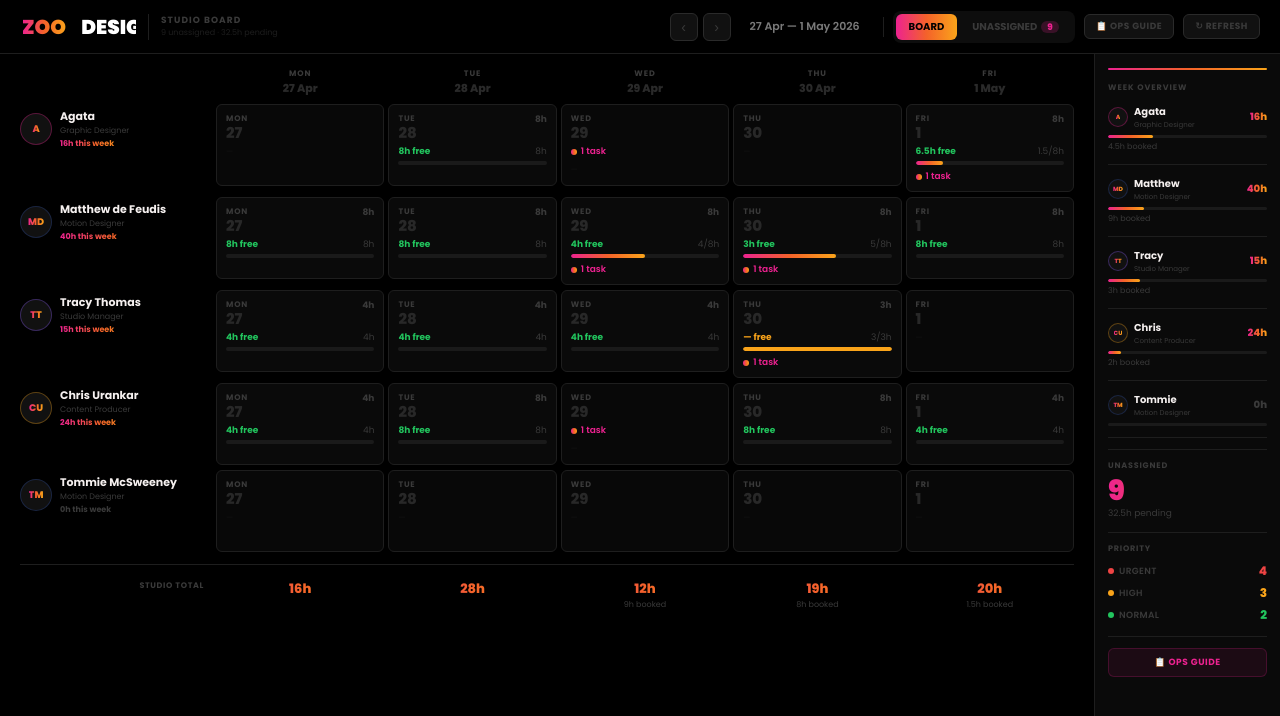
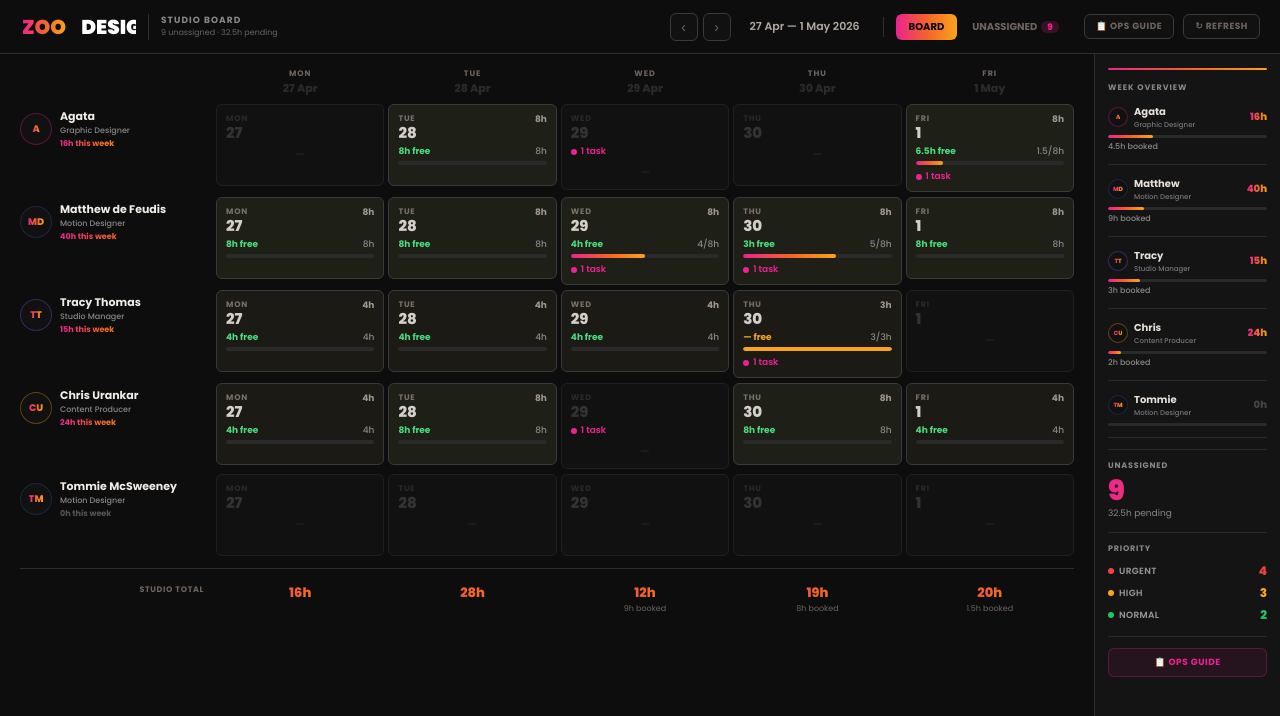
Before and after one commit to kbbz1506/zoodesign-board, a React (Vite) app: page / in a window 1280 px wide. Shown: the top 716 px of the page. Built offline with nearby package versions, Linux system fonts and the light colour scheme.

Commit message:
Update App.jsx

```diff
--- a/src/App.jsx
+++ b/src/App.jsx
@@ -1,6 +1,21 @@
 import { useState, useEffect } from "react";
 
-const B={magenta:"#ed2290",tangerine:"#faa41a",royalBlue:"#2e4ea2",black:"#000",G:"linear-gradient(90deg,#ed2290 0%,#f4622a 50%,#faa41a 100%)",s1:"#0a0a0a",s2:"#111",border:"#1e1e1e",b2:"#2a2a2a",tp:"#f5f0ef",ts:"#7a7a7a",tm:"#3a3a3a",green:"#22c55e",red:"#ef4444"};
+const B={
+  magenta:"#ed2290",tangerine:"#faa41a",royalBlue:"#2e4ea2",black:"#0d0d0d",
+  G:"linear-gradient(90deg,#ed2290 0%,#f4622a 50%,#faa41a 100%)",
+  // Surfaces — noticeably lighter so cells are readable
+  s1:"#161616",   // page background
+  s2:"#1f1f1f",   // card/panel background
+  s3:"#2a2a2a",   // elevated surface
+  // Borders — visible but not heavy
+  border:"#2e2e2e",
+  b2:"#3a3a3a",
+  // Text — much higher contrast throughout
+  tp:"#f0ece8",   // primary text — near white
+  ts:"#b0a8a0",   // secondary text — warm mid-grey (was #7a7a7a, almost invisible)
+  tm:"#6e6560",   // muted text — still readable (was #3a3a3a, disappeared)
+  green:"#22c55e",red:"#ef4444"
+};
 const G=B.G;
 const CC={BBC:"#2e4ea2",BUNNINGS:"#22c55e","COMM BANK":"#faa41a",PROLOGICAL:"#f97316",TOGA:"#06b6d4","TWO BLIND MICE":"#8b5cf6",WARRIGAL:"#ec4899"};
 const PC={urgent:"#ef4444",high:"#faa41a",normal:"#22c55e",low:"#4b5563"};
@@ -147,15 +162,19 @@ function CBar({available,committed}){
   const safe=Math.max(available,0.01),pct=Math.min((committed/safe)*100,110);
   const over=committed>available,warn=!over&&committed/available>=0.75;
   const barBg=over?B.red:warn?B.tangerine:G;
+  const freeH=Math.max(available-committed,0);
   return(
     <div>
       <div style={{display:"flex",justifyContent:"space-between",marginBottom:3}}>
-        <span style={{fontSize:9,fontFamily:"'Poppins',sans-serif",fontWeight:700,color:over?B.red:warn?B.tangerine:B.green}}>
-          {over?`+${(committed-available).toFixed(1)}h over`:`${hl(Math.max(available-committed,0))} free`}
+        <span style={{fontSize:9,fontFamily:"'Poppins',sans-serif",fontWeight:700,
+          color:over?B.red:warn?B.tangerine:"#4ade80"}}>  {/* brighter green */}
+          {over?`+${(committed-available).toFixed(1)}h over`:`${hl(freeH)} free`}
         </span>
-        <span style={{fontSize:9,fontFamily:"'Poppins',sans-serif",color:B.tm}}>{committed>0?`${committed}/${available}h`:`${available}h`}</span>
+        <span style={{fontSize:9,fontFamily:"'Poppins',sans-serif",color:"#888",fontWeight:500}}>
+          {committed>0?`${committed}/${available}h`:`${available}h`}
+        </span>
       </div>
-      <div style={{height:4,background:"#1a1a1a",borderRadius:2,overflow:"hidden"}}>
+      <div style={{height:4,background:"#2a2a2a",borderRadius:2,overflow:"hidden"}}>
         <div style={{height:"100%",width:`${Math.min(pct,100)}%`,background:barBg,borderRadius:2,transition:"width 0.4s"}}/>
       </div>
     </div>
@@ -165,25 +184,56 @@ function CBar({available,committed}){
 function DayCell({day,cap,committed,taskCount,isToday,onClick}){
   const avail=cap?.availableHours??0,status=cap?.status??"Unavailable";
   const isPH=status==="Public Holiday",unavail=status==="Unavailable"||avail===0;
+  const partAvail=status==="Partially Available";
   const over=committed>avail&&avail>0;
   const[hov,setHov]=useState(false);
-  let bg=B.s1;if(isPH)bg="#120a00";else if(unavail)bg="#080808";else if(isToday)bg="#110008";
-  const bdr=hov&&!unavail?B.magenta:isToday?`${B.magenta}55`:over?`${B.red}66`:B.border;
+
+  // Clear visual hierarchy: available = noticeably lighter, unavailable = dark/muted, today = tinted
+  let bg="#1a1a1a"; // default unavailable — dark but not black
+  if(isPH) bg="#1c1506";                          // warm dark amber tint
+  else if(unavail) bg="#111";                     // darkest — clearly off
+  else if(isToday) bg="#1e0d18";                  // magenta-tinted for today
+  else if(partAvail) bg="#1c1a14";                // slight warm tint for partial
+  else bg="#1e2018";                              // available — slightly lifted warm green-tinted dark
+
+  const bdr=hov&&!unavail
+    ? B.magenta
+    : isToday ? `${B.magenta}88`
+    : over ? `${B.red}88`
+    : !unavail&&!isPH ? "#3a3a3a"                 // available cells get a visible border
+    : "#202020";                                  // unavailable cells recede
+
+  // Day number colour — available = warm white, unavailable = clearly dimmed
+  const dayNumColor=unavail&&!isPH?"#333":isToday?"#fff":!unavail?"#d4cfc9":"#555";
+  const dayLabelColor=unavail&&!isPH?"#2a2a2a":isToday?B.magenta:!unavail?"#7a7268":"#333";
+
   return(
     <div onClick={()=>{if(!unavail||isPH)onClick();}} onMouseEnter={()=>setHov(true)} onMouseLeave={()=>setHov(false)}
-      style={{background:bg,borderRadius:6,padding:"8px 9px",minHeight:82,border:`1px solid ${bdr}`,cursor:unavail&&!isPH?"default":"pointer",transition:"border-color 0.15s",position:"relative",overflow:"hidden"}}>
+      style={{background:bg,borderRadius:6,padding:"8px 9px",minHeight:82,border:`1px solid ${bdr}`,cursor:unavail&&!isPH?"default":"pointer",transition:"border-color 0.15s,background 0.15s",position:"relative",overflow:"hidden"}}>
       {isToday&&<div style={{position:"absolute",top:0,left:0,right:0,height:2,background:G}}/>}
       <div style={{display:"flex",justifyContent:"space-between",alignItems:"flex-start",marginBottom:5,marginTop:isToday?4:0}}>
         <div>
-          <div style={{fontSize:8,fontFamily:"'Poppins',sans-serif",fontWeight:700,letterSpacing:"0.1em",color:isToday?B.magenta:B.tm}}>{DS[(day.getDay()+6)%7]}</div>
-          <div style={{fontSize:15,fontFamily:"'Poppins',sans-serif",fontWeight:800,lineHeight:1,...(isToday?{background:G,WebkitBackgroundClip:"text",WebkitTextFillColor:"transparent",backgroundClip:"text"}:{color:"#282828"})}}>{day.getDate()}</div>
+          <div style={{fontSize:8,fontFamily:"'Poppins',sans-serif",fontWeight:700,letterSpacing:"0.1em",color:dayLabelColor}}>{DS[(day.getDay()+6)%7]}</div>
+          <div style={{fontSize:15,fontFamily:"'Poppins',sans-serif",fontWeight:800,lineHeight:1,
+            ...(isToday?{background:G,WebkitBackgroundClip:"text",WebkitTextFillColor:"transparent",backgroundClip:"text"}:{color:dayNumColor})
+          }}>{day.getDate()}</div>
         </div>
-        {isPH?<span style={{fontSize:7,color:B.tangerine,background:"rgba(250,164,26,0.1)",border:`1px solid ${B.tangerine}44`,padding:"1px 5px",borderRadius:10,fontFamily:"'Poppins',sans-serif",fontWeight:700}}>PH</span>
-          :!unavail&&<span style={{fontSize:9,fontFamily:"'Poppins',sans-serif",fontWeight:700,color:over?B.red:B.tm}}>{avail}h</span>}
+        {isPH
+          ? <span style={{fontSize:7,color:B.tangerine,background:"rgba(250,164,26,0.15)",border:`1px solid ${B.tangerine}66`,padding:"1px 5px",borderRadius:10,fontFamily:"'Poppins',sans-serif",fontWeight:700}}>PH</span>
+          : !unavail&&<span style={{fontSize:9,fontFamily:"'Poppins',sans-serif",fontWeight:700,color:over?B.red:"#a09890"}}>{avail}h</span>}
       </div>
       {!unavail&&!isPH&&avail>0&&<CBar available={avail} committed={committed}/>}
-      {taskCount>0&&<div style={{marginTop:5,display:"flex",alignItems:"center",gap:4}}><div style={{width:6,height:6,borderRadius:"50%",background:over?B.red:G,backgroundSize:"cover"}}/><span style={{fontSize:9,fontFamily:"'Poppins',sans-serif",fontWeight:600,color:over?B.red:B.magenta}}>{taskCount} task{taskCount!==1?"s":""}</span></div>}
-      {unavail&&!isPH&&<div style={{fontSize:8,color:B.tm,fontFamily:"'Poppins',sans-serif",marginTop:6,opacity:0.25}}>—</div>}
+      {taskCount>0&&(
+        <div style={{marginTop:5,display:"flex",alignItems:"center",gap:4}}>
+          <div style={{width:6,height:6,borderRadius:"50%",background:over?B.red:B.magenta}}/>
+          <span style={{fontSize:9,fontFamily:"'Poppins',sans-serif",fontWeight:600,color:over?B.red:B.magenta}}>
+            {taskCount} task{taskCount!==1?"s":""}
+          </span>
+        </div>
+      )}
+      {unavail&&!isPH&&(
+        <div style={{fontSize:11,color:"#2a2a2a",fontFamily:"'Poppins',sans-serif",marginTop:6,textAlign:"center"}}>—</div>
+      )}
     </div>
   );
 }
@@ -466,8 +516,8 @@ export default function App(){
           <Logo/>
           <div style={{width:1,height:26,background:B.border}}/>
           <div>
-            <div style={{fontSize:9,color:B.tm,fontFamily:"'Poppins',sans-serif",fontWeight:700,letterSpacing:"0.12em",textTransform:"uppercase"}}>Studio Board</div>
-            <div style={{fontSize:8,color:B.tm,fontFamily:"'Poppins',sans-serif",opacity:0.5}}>{filt.length} unassigned · {ph.toFixed(1)}h pending</div>
+            <div style={{fontSize:9,color:"#888",fontFamily:"'Poppins',sans-serif",fontWeight:700,letterSpacing:"0.12em",textTransform:"uppercase"}}>Studio Board</div>
+            <div style={{fontSize:8,color:"#666",fontFamily:"'Poppins',sans-serif"}}>{filt.length} unassigned · {ph.toFixed(1)}h pending</div>
           </div>
         </div>
         <div style={{display:"flex",alignItems:"center",gap:9}}>
@@ -514,9 +564,9 @@ export default function App(){
                   <div style={{display:"flex",alignItems:"center",gap:8,paddingRight:8,paddingTop:4}}>
                     <Av name={designer.designer} role={designer.role} size={32}/>
                     <div style={{minWidth:0}}>
-                      <div style={{fontSize:11,color:B.tp,fontFamily:"'Poppins',sans-serif",fontWeight:700,whiteSpace:"nowrap",overflow:"hidden",textOverflow:"ellipsis"}}>{designer.designer}</div>
-                      <div style={{fontSize:8,color:B.tm,fontFamily:"'Poppins',sans-serif"}}>{designer.role}</div>
-                      <div style={{fontSize:8,fontFamily:"'Poppins',sans-serif",fontWeight:700,marginTop:1,...(wkT>0?{background:G,WebkitBackgroundClip:"text",WebkitTextFillColor:"transparent",backgroundClip:"text"}:{color:B.tm})}}>{wkT}h this week</div>
+                      <div style={{fontSize:11,color:"#f0ece8",fontFamily:"'Poppins',sans-serif",fontWeight:700,whiteSpace:"nowrap",overflow:"hidden",textOverflow:"ellipsis"}}>{designer.designer}</div>
+                      <div style={{fontSize:8,color:"#888",fontFamily:"'Poppins',sans-serif",fontWeight:500}}>{designer.role}</div>
+                      <div style={{fontSize:8,fontFamily:"'Poppins',sans-serif",fontWeight:700,marginTop:1,...(wkT>0?{background:G,WebkitBackgroundClip:"text",WebkitTextFillColor:"transparent",backgroundClip:"text"}:{color:"#555"})}}>{wkT}h this week</div>
                     </div>
                   </div>
                   {wd.map((day,i)=>{
@@ -568,51 +618,51 @@ export default function App(){
         )}
 
         {/* SIDEBAR */}
-        <div style={{width:186,borderLeft:`1px solid ${B.border}`,padding:"14px 13px",overflowY:"auto",flexShrink:0,background:B.s1}}>
+        <div style={{width:186,borderLeft:`1px solid ${B.border}`,padding:"14px 13px",overflowY:"auto",flexShrink:0,background:"#141414"}}>
           <div style={{height:2,background:G,borderRadius:1,marginBottom:12}}/>
-          <div style={{fontSize:8,color:B.tm,fontFamily:"'Poppins',sans-serif",fontWeight:700,letterSpacing:"0.12em",textTransform:"uppercase",marginBottom:10}}>Week Overview</div>
+          <div style={{fontSize:8,color:"#888",fontFamily:"'Poppins',sans-serif",fontWeight:700,letterSpacing:"0.12em",textTransform:"uppercase",marginBottom:10}}>Week Overview</div>
           {DESIGNERS.map(d=>{
             const dCp=cap.filter(c=>c.clickupUserId===d.clickupUserId);
             const totH=dCp.reduce((s,c)=>s+(c.availableHours||0),0);
             const bkH=(asgn[d.clickupUserId]||[]).reduce((s,t)=>s+mh(t.time_estimate),0);
             const pct=totH>0?Math.min((bkH/totH)*100,100):0;
             return(
-              <div key={d.clickupUserId} style={{marginBottom:11,paddingBottom:11,borderBottom:`1px solid ${B.border}`}}>
+              <div key={d.clickupUserId} style={{marginBottom:11,paddingBottom:11,borderBottom:`1px solid #2a2a2a`}}>
                 <div style={{display:"flex",alignItems:"center",gap:6,marginBottom:5}}>
                   <Av name={d.designer} role={d.role} size={20}/>
                   <div style={{minWidth:0,flex:1}}>
-                    <div style={{fontSize:10,color:B.tp,fontFamily:"'Poppins',sans-serif",fontWeight:700,whiteSpace:"nowrap",overflow:"hidden",textOverflow:"ellipsis"}}>{d.designer.split(" ")[0]}</div>
-                    <div style={{fontSize:7,color:B.tm,fontFamily:"'Poppins',sans-serif"}}>{d.role}</div>
+                    <div style={{fontSize:10,color:"#e8e2dc",fontFamily:"'Poppins',sans-serif",fontWeight:700,whiteSpace:"nowrap",overflow:"hidden",textOverflow:"ellipsis"}}>{d.designer.split(" ")[0]}</div>
+                    <div style={{fontSize:7,color:"#777",fontFamily:"'Poppins',sans-serif",fontWeight:500}}>{d.role}</div>
                   </div>
-                  <div style={{fontSize:10,fontFamily:"'Poppins',sans-serif",fontWeight:800,flexShrink:0,...(totH>0?{background:G,WebkitBackgroundClip:"text",WebkitTextFillColor:"transparent",backgroundClip:"text"}:{color:B.tm})}}>{totH}h</div>
+                  <div style={{fontSize:10,fontFamily:"'Poppins',sans-serif",fontWeight:800,flexShrink:0,...(totH>0?{background:G,WebkitBackgroundClip:"text",WebkitTextFillColor:"transparent",backgroundClip:"text"}:{color:"#444"})}}>{totH}h</div>
                 </div>
-                <div style={{height:3,background:"#1a1a1a",borderRadius:2,overflow:"hidden",marginBottom:bkH>0?3:0}}>
+                <div style={{height:3,background:"#2a2a2a",borderRadius:2,overflow:"hidden",marginBottom:bkH>0?3:0}}>
                   <div style={{height:"100%",width:`${pct}%`,background:pct>80?B.tangerine:G,borderRadius:2,transition:"width 0.4s"}}/>
                 </div>
-                {bkH>0&&<div style={{fontSize:8,color:B.tm,fontFamily:"'Poppins',sans-serif"}}>{bkH}h booked</div>}
+                {bkH>0&&<div style={{fontSize:8,color:"#888",fontFamily:"'Poppins',sans-serif",fontWeight:500}}>{bkH}h booked</div>}
               </div>
             );
           })}
-          <div style={{marginTop:5,paddingTop:10,borderTop:`1px solid ${B.border}`}}>
-            <div style={{fontSize:8,color:B.tm,fontFamily:"'Poppins',sans-serif",fontWeight:700,letterSpacing:"0.1em",textTransform:"uppercase",marginBottom:5}}>Unassigned</div>
-            <div style={{fontSize:28,fontFamily:"'Poppins',sans-serif",fontWeight:900,lineHeight:1,...(filt.length>0?{background:G,WebkitBackgroundClip:"text",WebkitTextFillColor:"transparent",backgroundClip:"text"}:{color:B.tm})}}>{filt.length}</div>
-            <div style={{fontSize:9,color:B.tm,fontFamily:"'Poppins',sans-serif",marginTop:2}}>{ph.toFixed(1)}h pending</div>
+          <div style={{marginTop:5,paddingTop:10,borderTop:`1px solid #2a2a2a`}}>
+            <div style={{fontSize:8,color:"#888",fontFamily:"'Poppins',sans-serif",fontWeight:700,letterSpacing:"0.1em",textTransform:"uppercase",marginBottom:5}}>Unassigned</div>
+            <div style={{fontSize:28,fontFamily:"'Poppins',sans-serif",fontWeight:900,lineHeight:1,...(filt.length>0?{background:G,WebkitBackgroundClip:"text",WebkitTextFillColor:"transparent",backgroundClip:"text"}:{color:"#444"})}}>{filt.length}</div>
+            <div style={{fontSize:9,color:"#888",fontFamily:"'Poppins',sans-serif",marginTop:2}}>{ph.toFixed(1)}h pending</div>
           </div>
-          <div style={{marginTop:12,paddingTop:10,borderTop:`1px solid ${B.border}`}}>
-            <div style={{fontSize:8,color:B.tm,fontFamily:"'Poppins',sans-serif",fontWeight:700,letterSpacing:"0.1em",textTransform:"uppercase",marginBottom:7}}>Priority</div>
+          <div style={{marginTop:12,paddingTop:10,borderTop:`1px solid #2a2a2a`}}>
+            <div style={{fontSize:8,color:"#888",fontFamily:"'Poppins',sans-serif",fontWeight:700,letterSpacing:"0.1em",textTransform:"uppercase",marginBottom:7}}>Priority</div>
             {["urgent","high","normal"].map(p=>{
               const cnt=filt.filter(t=>t.priority?.priority===p).length;
               if(!cnt)return null;
               return(
                 <div key={p} style={{display:"flex",justifyContent:"space-between",alignItems:"center",marginBottom:4}}>
-                  <div style={{display:"flex",alignItems:"center",gap:5}}><div style={{width:6,height:6,borderRadius:"50%",background:PC[p]}}/><span style={{fontSize:9,color:B.tm,fontFamily:"'Poppins',sans-serif",fontWeight:600,textTransform:"uppercase",letterSpacing:"0.04em"}}>{p}</span></div>
+                  <div style={{display:"flex",alignItems:"center",gap:5}}><div style={{width:6,height:6,borderRadius:"50%",background:PC[p]}}/><span style={{fontSize:9,color:"#999",fontFamily:"'Poppins',sans-serif",fontWeight:600,textTransform:"uppercase",letterSpacing:"0.04em"}}>{p}</span></div>
                   <span style={{fontSize:12,color:PC[p],fontFamily:"'Poppins',sans-serif",fontWeight:800}}>{cnt}</span>
                 </div>
               );
             })}
           </div>
-          <div style={{marginTop:12,paddingTop:10,borderTop:`1px solid ${B.border}`}}>
-            <button onClick={()=>setOps(true)} style={{width:"100%",padding:"7px 0",background:"rgba(237,34,144,0.08)",border:`1px solid ${B.magenta}33`,borderRadius:6,cursor:"pointer",fontFamily:"'Poppins',sans-serif",fontSize:9,fontWeight:700,color:B.magenta,letterSpacing:"0.06em",transition:"all 0.15s"}} onMouseEnter={e=>{e.currentTarget.style.background="rgba(237,34,144,0.15)";}} onMouseLeave={e=>{e.currentTarget.style.background="rgba(237,34,144,0.08)";}}>📋 OPS GUIDE</button>
+          <div style={{marginTop:12,paddingTop:10,borderTop:`1px solid #2a2a2a`}}>
+            <button onClick={()=>setOps(true)} style={{width:"100%",padding:"7px 0",background:"rgba(237,34,144,0.08)",border:`1px solid ${B.magenta}44`,borderRadius:6,cursor:"pointer",fontFamily:"'Poppins',sans-serif",fontSize:9,fontWeight:700,color:B.magenta,letterSpacing:"0.06em",transition:"all 0.15s"}} onMouseEnter={e=>{e.currentTarget.style.background="rgba(237,34,144,0.2)";}} onMouseLeave={e=>{e.currentTarget.style.background="rgba(237,34,144,0.08)";}}>📋 OPS GUIDE</button>
           </div>
         </div>
       </div>
```
